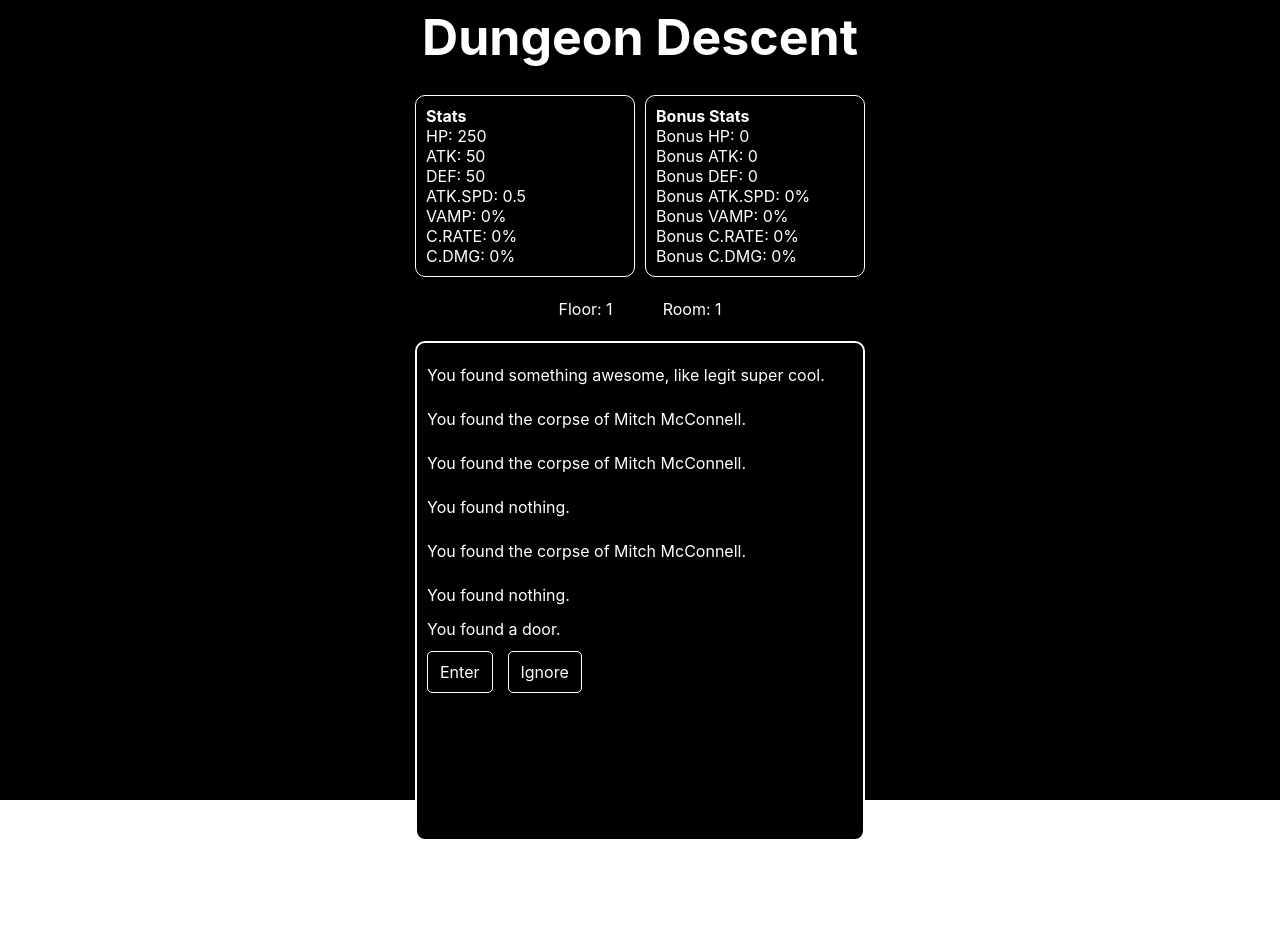
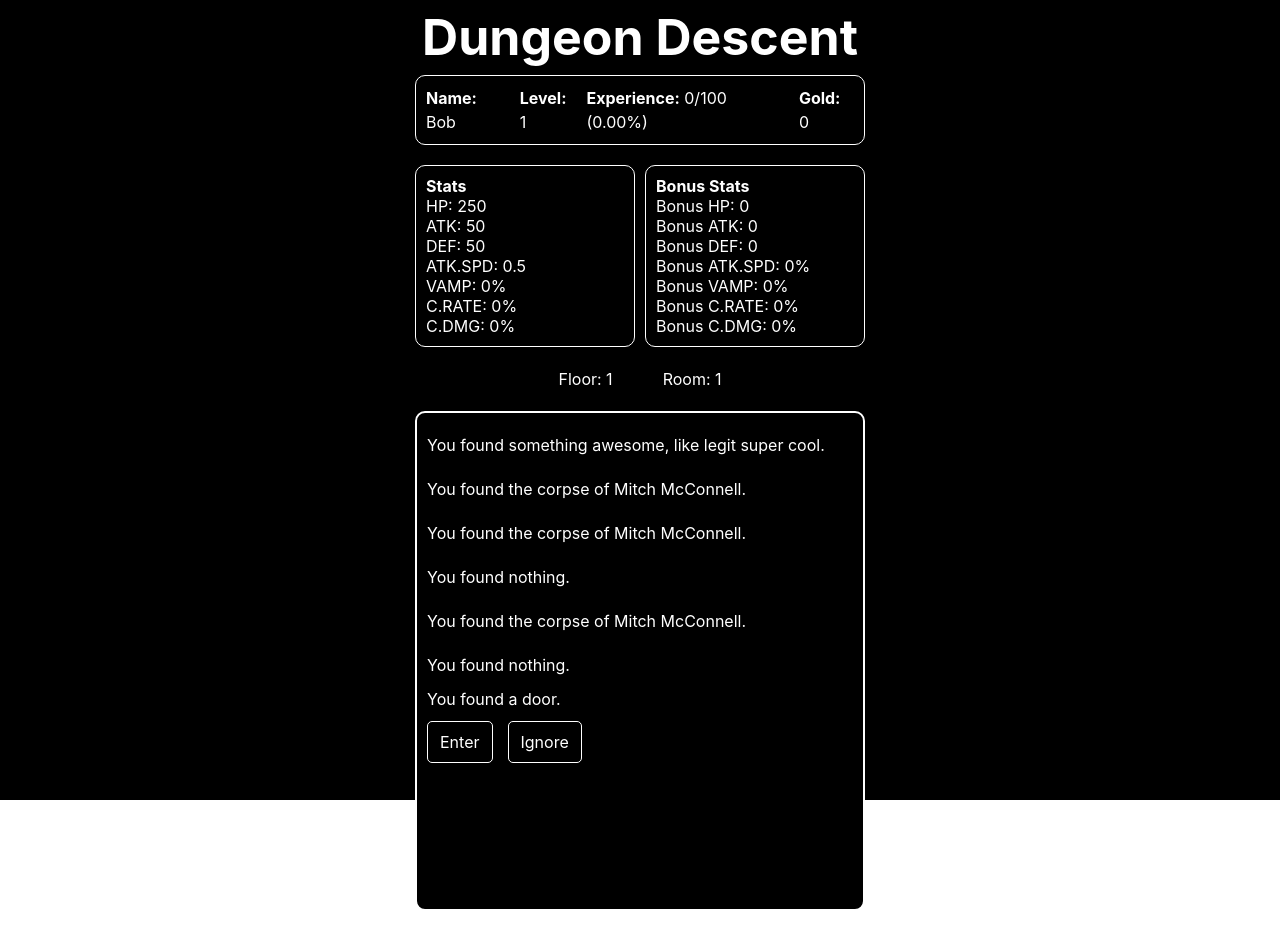
Before and after one commit to CodingNewbie/dungeon-descent, a React (Create React App) app in the folder dungeon-descent/: page /dungeon-descent/game in a window 1280 px wide. Before the commit the page ends 861 px from the top, so only its background shows below. Built offline with nearby package versions, Linux system fonts and the light colour scheme.

Commit message:
refactor: separate CSS into individual files and update imports in Game.js

```diff
--- a/dungeon-descent/src/components/Game.js
+++ b/dungeon-descent/src/components/Game.js
@@ -6,9 +6,13 @@ import EncounterPopup from './EncounterPopup';
 import ChestInteraction from './interactions/ChestInteraction';
 import DoorInteraction from './interactions/DoorInteraction';
 import MonsterInteraction from './interactions/MonsterInteraction';
+import HeroStatus from './HeroStatus';
 import { handleEvent } from '../utils/gameUtils';
 import { MAX_EVENTS, INITIAL_HERO_HEALTH, INITIAL_MONSTER_HEALTH } from '../constants';
 import '../styles/App.css';
+import '../styles/EventsContainer.css';
+import '../styles/InfoContainer.css';
+import '../styles/StatsContainer.css';
 import '@fortawesome/fontawesome-free/css/all.min.css';
 
 function Game() {
@@ -32,6 +36,10 @@ function Game() {
   const [monsterType, setMonsterType] = useState('skeleton');
   const [monsterAnimation, setMonsterAnimation] = useState('idle');
   const [isMonsterHit, setIsMonsterHit] = useState(false);
+  const [heroXP, setHeroXP] = useState(0);  // Add this state for hero's current XP
+  const [requiredXP, setRequiredXP] = useState(100);  // Add this state for required XP to next level
+  const [heroLevel, setHeroLevel] = useState(1);  // Add this state for hero's level
+  const [gold, setGold] = useState(0);  // Add this state for hero's current gold
 
   const eventsEndRef = useRef(null);
   const combatLogsEndRef = useRef(null);
@@ -65,6 +73,9 @@ function Game() {
       handleCombatPhase();
     } else {
       const result = roll < 0.5 ? 'The chest is empty.' : 'You found 100 gold.';
+      if (roll >= 0.5) {
+        setGold(prevGold => prevGold + 100);  // Add gold when a chest is found
+      }
       handleEvent(setEvents, result, MAX_EVENTS);
       setLockedChest(false);
       setChestInteraction(null);
@@ -131,6 +142,13 @@ function Game() {
           if (newHealth <= 0) {
             setCombatLogs((prevLogs) => [...prevLogs, `${monsterType} dropped 100 gold.`]);
             setMonsterStatus('dead');
+            setGold(prevGold => prevGold + 100);  // Add gold when a monster is defeated
+            setHeroXP(prevXP => prevXP + 50);  // Add XP when a monster is defeated
+            if (heroXP + 50 >= requiredXP) {  // Check if XP exceeds required XP
+              setHeroLevel(prevLevel => prevLevel + 1);  // Level up the hero
+              setHeroXP(0);  // Reset XP
+              setRequiredXP(prevXP => prevXP + 100);  // Increase required XP for next level
+            }
             continueCombat = false;
             return 0;
           }
@@ -206,6 +224,15 @@ function Game() {
       <header className="App-header">
         <h1>Dungeon Descent</h1>
       </header>
+      <div className="Hero-status-container">
+        <HeroStatus
+          name={character.name}
+          level={heroLevel}
+          currentXP={heroXP}
+          requiredXP={requiredXP}
+          gold={gold}
+        />
+      </div>
       <div className="Stats-container-wrapper">
         <StatsDisplay stats={stats} />
         <BonusStatsDisplay stats={stats} />
--- /dev/null
+++ b/dungeon-descent/src/components/HeroStatus.js
@@ -0,0 +1,26 @@
+import React from 'react';
+import PropTypes from 'prop-types';
+import '../styles/HeroStatus.css';
+
+const HeroStatus = ({ name, level, currentXP, requiredXP, gold }) => {
+  const xpPercentage = (currentXP / requiredXP) * 100;
+
+  return (
+    <div className="HeroStatus">
+      <p><strong>Name:</strong> {name}</p>
+      <p><strong>Level:</strong> {level}</p>
+      <p><strong>Experience:</strong> {currentXP}/{requiredXP} ({xpPercentage.toFixed(2)}%)</p>
+      <p><strong>Gold:</strong> {gold}</p>
+    </div>
+  );
+};
+
+HeroStatus.propTypes = {
+  name: PropTypes.string.isRequired,
+  level: PropTypes.number.isRequired,
+  currentXP: PropTypes.number.isRequired,
+  requiredXP: PropTypes.number.isRequired,
+  gold: PropTypes.number.isRequired,
+};
+
+export default HeroStatus;
--- a/dungeon-descent/src/styles/App.css
+++ b/dungeon-descent/src/styles/App.css
@@ -40,93 +40,3 @@ p, h1, h2, h3, h4, h5, h6 {
   color: white;
   font-size: 50px;
 }
-.Events-container {
-  height: 500px;
-  width: 450px;
-  margin: 20px auto;
-  padding: 10px;
-  border: 2px solid white;
-  border-radius: 10px;
-  background-color: black;
-  color: white;
-  overflow-y: auto;
-  text-align: left;
-}
-
-.Events-container p {
-  color: white;
-}
-
-.Info-container p {
-  color: white;
-}
-
-.Events-container button {
-  background-color: black;
-  color: white;
-  border: 1px solid white;
-  border-radius: 5px;
-  padding: 8px 12px;
-  margin-right: 15px;
-  margin-top: 10px;
-}
-
-.Event {
-  padding: 10px 0;
-}
-
-.Events-container::-webkit-scrollbar {
-  width: 30px;
-}
-
-.Events-container::-webkit-scrollbar-track {
-  margin: 10px;
-  border-radius: 5px;
-}
-
-.Events-container::-webkit-scrollbar-thumb {
-  background-color: white;
-  border-radius: 50px;
-  border: solid 10px black;
-}
-
-.Events-container::-webkit-scrollbar-thumb:hover {
-  background-color: lightgrey;
-}
-
-.Info-container {
-  display: flex;
-  gap: 50px;
-  justify-content: center;
-}
-
-.Stats-container-wrapper {
-  display: flex;
-  gap: 10px;
-  justify-content: center;
-  margin: 20px auto;
-}
-
-.Stats-container {
-  height: auto;
-  width: 220px;
-  padding: 10px;
-  border: 1px solid white;
-  border-radius: 10px;
-  background-color: black;
-  color: white;
-  text-align: left;
-  line-height: 1.25;
-}
-
-.BonusStats-container {
-  height: auto;
-  width: 220px;
-  padding: 10px;
-  border: 1px solid white;
-  border-radius: 10px;
-  background-color: black;
-  color: white;
-  text-align: left;
-  line-height: 1.25;
-}
--- /dev/null
+++ b/dungeon-descent/src/styles/EventsContainer.css
@@ -0,0 +1,49 @@
+.Events-container {
+    height: 500px;
+    width: 450px;
+    margin: 20px auto;
+    padding: 10px;
+    border: 2px solid white;
+    border-radius: 10px;
+    background-color: black;
+    color: white;
+    overflow-y: auto;
+    text-align: left;
+  }
+
+  .Events-container p {
+    color: white;
+  }
+
+  .Events-container button {
+    background-color: black;
+    color: white;
+    border: 1px solid white;
+    border-radius: 5px;
+    padding: 8px 12px;
+    margin-right: 15px;
+    margin-top: 10px;
+  }
+
+  .Event {
+    padding: 10px 0;
+  }
+
+  .Events-container::-webkit-scrollbar {
+    width: 30px;
+  }
+
+  .Events-container::-webkit-scrollbar-track {
+    margin: 10px;
+    border-radius: 5px;
+  }
+
+  .Events-container::-webkit-scrollbar-thumb {
+    background-color: white;
+    border-radius: 50px;
+    border: solid 10px black;
+  }
+
+  .Events-container::-webkit-scrollbar-thumb:hover {
+    background-color: lightgrey;
+  }
--- /dev/null
+++ b/dungeon-descent/src/styles/HeroStatus.css
@@ -0,0 +1,12 @@
+.HeroStatus {
+    display: flex;
+    gap: 10px;
+    width: 450px;
+    margin-inline: auto;
+    background-color: black;
+    color: white;
+    padding: 10px;
+    border: 1px solid white;
+    border-radius: 10px;
+    text-align: left;
+  }
--- /dev/null
+++ b/dungeon-descent/src/styles/InfoContainer.css
@@ -0,0 +1,9 @@
+.Info-container {
+    display: flex;
+    gap: 50px;
+    justify-content: center;
+  }
+
+  .Info-container p {
+    color: white;
+  }
--- /dev/null
+++ b/dungeon-descent/src/styles/StatsContainer.css
@@ -0,0 +1,30 @@
+.Stats-container-wrapper {
+    display: flex;
+    gap: 10px;
+    justify-content: center;
+    margin: 20px auto;
+  }
+
+  .Stats-container {
+    height: auto;
+    width: 220px;
+    padding: 10px;
+    border: 1px solid white;
+    border-radius: 10px;
+    background-color: black;
+    color: white;
+    text-align: left;
+    line-height: 1.25;
+  }
+
+  .BonusStats-container {
+    height: auto;
+    width: 220px;
+    padding: 10px;
+    border: 1px solid white;
+    border-radius: 10px;
+    background-color: black;
+    color: white;
+    text-align: left;
+    line-height: 1.25;
+  }
```
